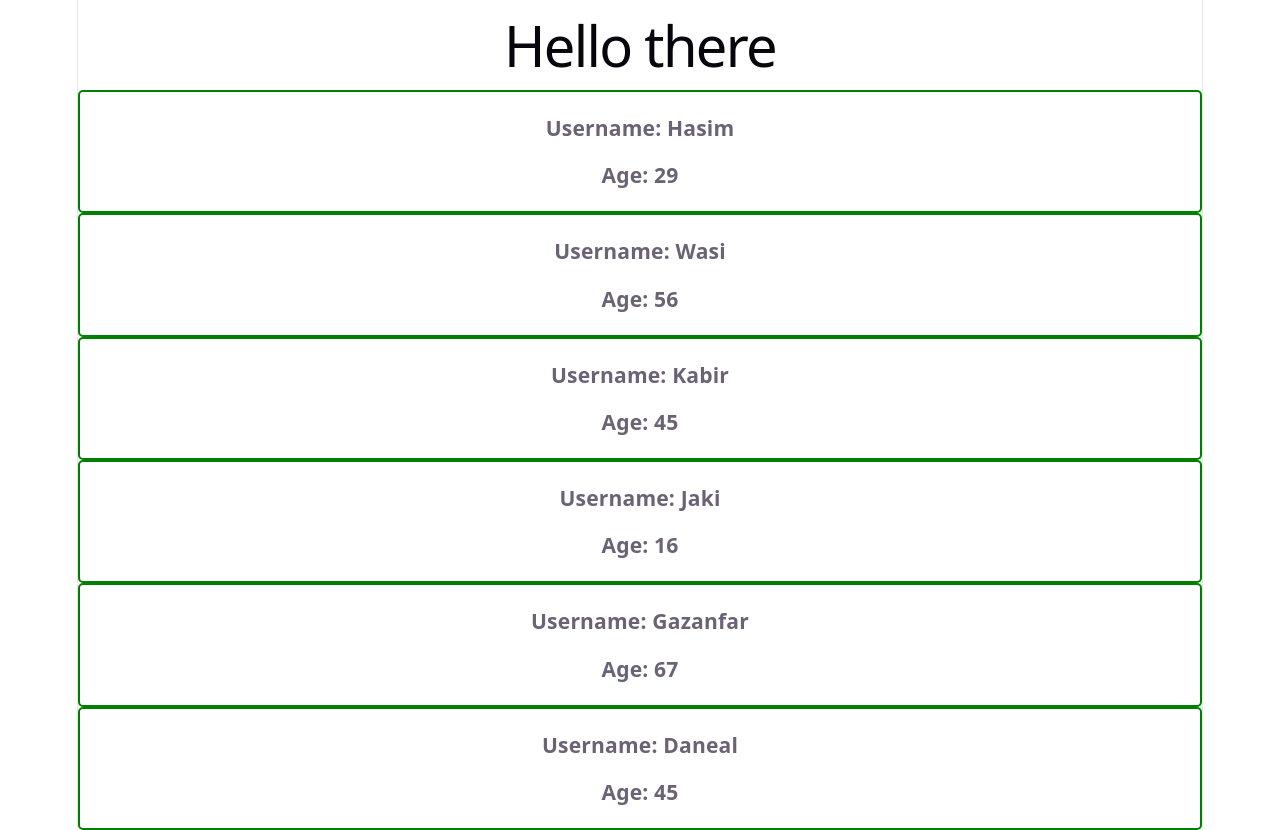
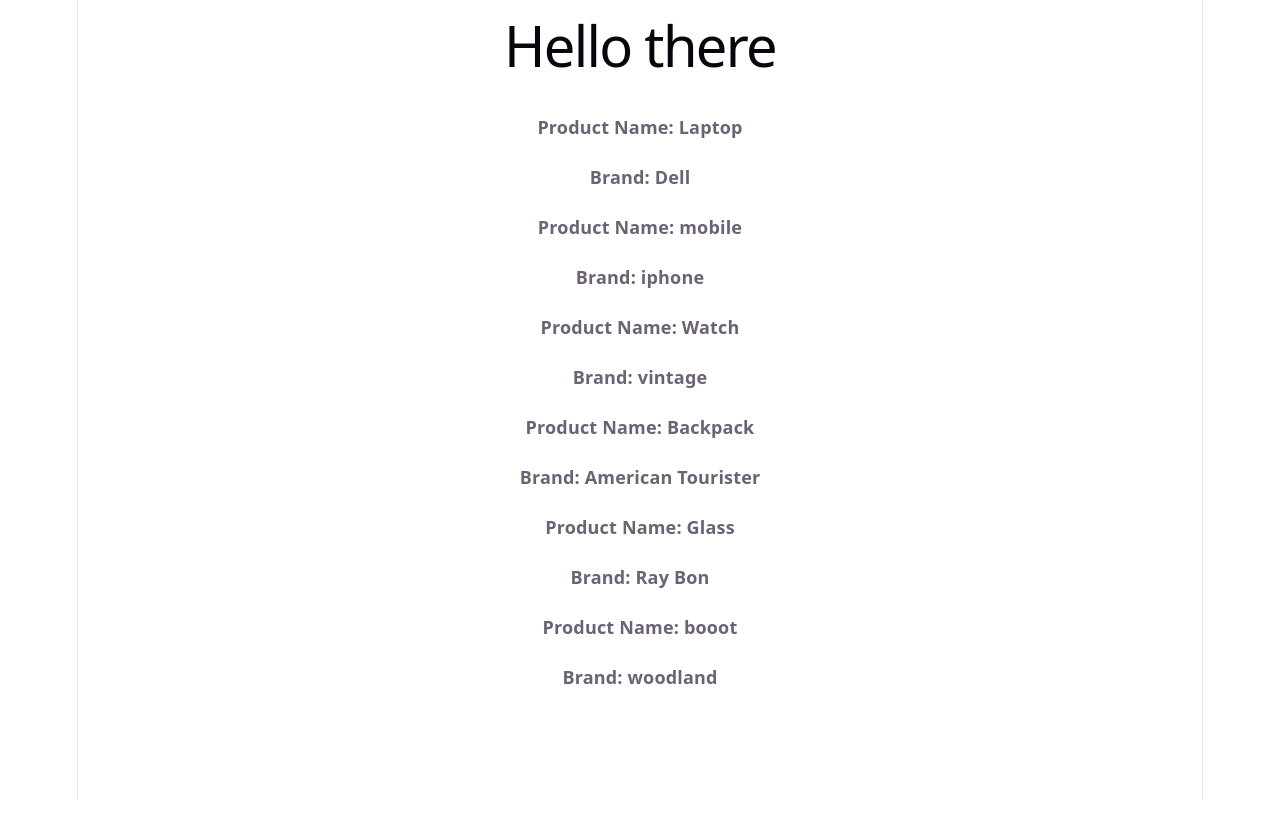
Before and after one commit to asm-saim/v1.my-react-app, a React (Vite) app: page / in a window 1280 px wide. After the commit the page ends 800 px from the top, so only its background shows below. Built offline with nearby package versions, Linux system fonts and the light colour scheme.

Commit message:
renderd list of products using map

```diff
--- a/src/App.tsx
+++ b/src/App.tsx
@@ -1,5 +1,6 @@
 import "./App.css";
 import Book from "./Book";
+import Products from "./Products";
 // import Todo from "./Todo";
 import Task from "./Task";
 import Users from "./Users";
@@ -9,7 +10,8 @@
   return (
     <>
       <h1>Hello there</h1>
-      <Users></Users>
+      <Products></Products>
+      {/* <Users></Users> */}
       {/* {books.map((book) => (
         <Book name={book}></Book>
       ))} */}
--- /dev/null
+++ b/src/ProductCard.tsx
@@ -0,0 +1,10 @@
+import type { ProductType } from "./productType";
+
+export default function ProductCard({ product }: { product: ProductType }) {
+  return (
+    <div>
+      <h4>Product Name: {product.name}</h4>
+      <h4>Brand: {product.brand}</h4>
+    </div>
+  );
+}
--- /dev/null
+++ b/src/Products.tsx
@@ -0,0 +1,21 @@
+import ProductCard from "./ProductCard";
+import type { ProductType } from "./productType";
+
+export default function Products() {
+  const products: ProductType[] = [
+    { name: "Laptop", brand: "Dell" },
+    { name: "mobile", brand: "iphone" },
+    { name: "Watch", brand: "vintage" },
+    { name: "Backpack", brand: "American Tourister" },
+    { name: "Glass", brand: "Ray Bon" },
+    { name: "booot", brand: "woodland" },
+  ];
+
+  return (
+    <div>
+      {products.map((product) => (
+        <ProductCard product={product}></ProductCard>
+      ))}
+    </div>
+  );
+}
--- /dev/null
+++ b/src/productType.ts
@@ -0,0 +1,4 @@
+export interface ProductType {
+  name: string;
+  brand: string;
+}
```
